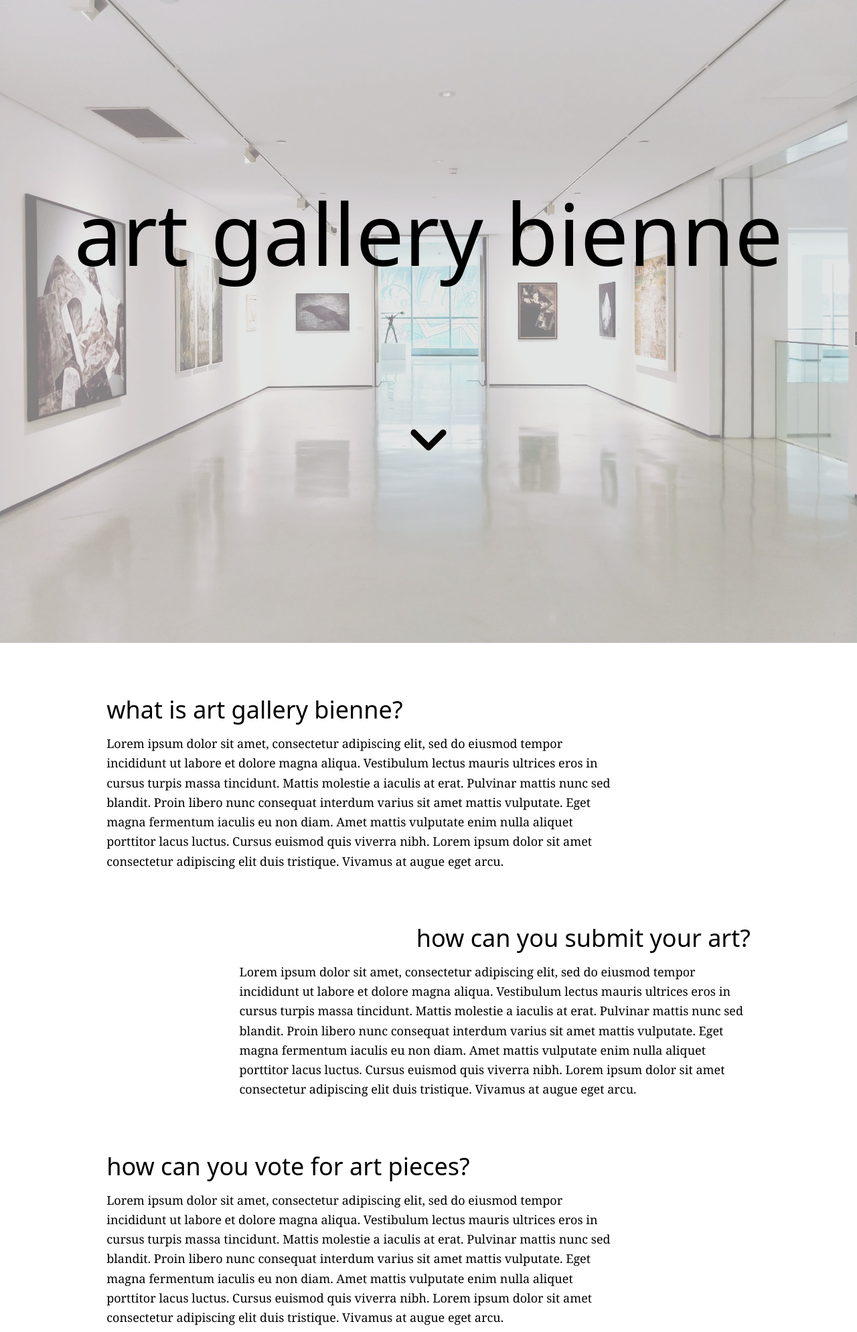
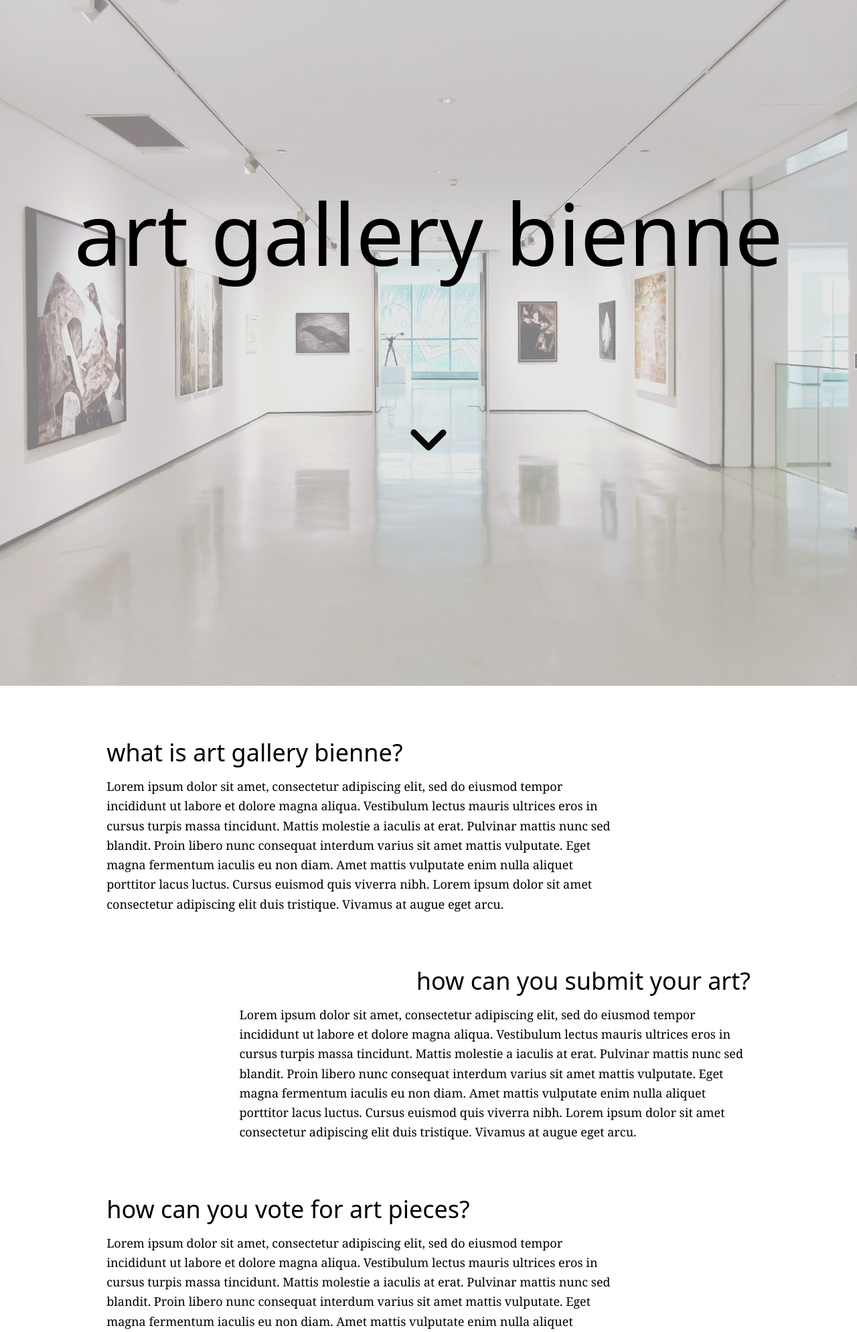
Before and after one commit to kirillwolkow/artgallerybienne, a Django app: page / in a window 1280 px wide. Shown: the part 72-2061 px from the top of the page at 67% size. Run offline with Django 4.2, Linux system fonts and the light colour scheme; some libraries are stand-ins or nearby versions.

Commit message:
add max height to hero image

```diff
--- a/project/gallery/templates/gallery/index.html
+++ b/project/gallery/templates/gallery/index.html
@@ -4,7 +4,7 @@
 {% block content %}
 
 <section class="hero-section relative">
-    <img class="opacity-60" src="{% static 'gallery/images/hero_image.webp' %}" alt="Picture of Museum Gallery">
+    <img class="opacity-60 h-[1024px] w-full" src="{% static 'gallery/images/hero_image.webp' %}" alt="Picture of Museum Gallery">
     <div class="w-full h-screen flex text-center items-center justify-center absolute top-0">
         <h1 class="absolute top-1/3 font-sans font-medium text-9xl leading-[161px] z-10">
             art gallery bienne
```
